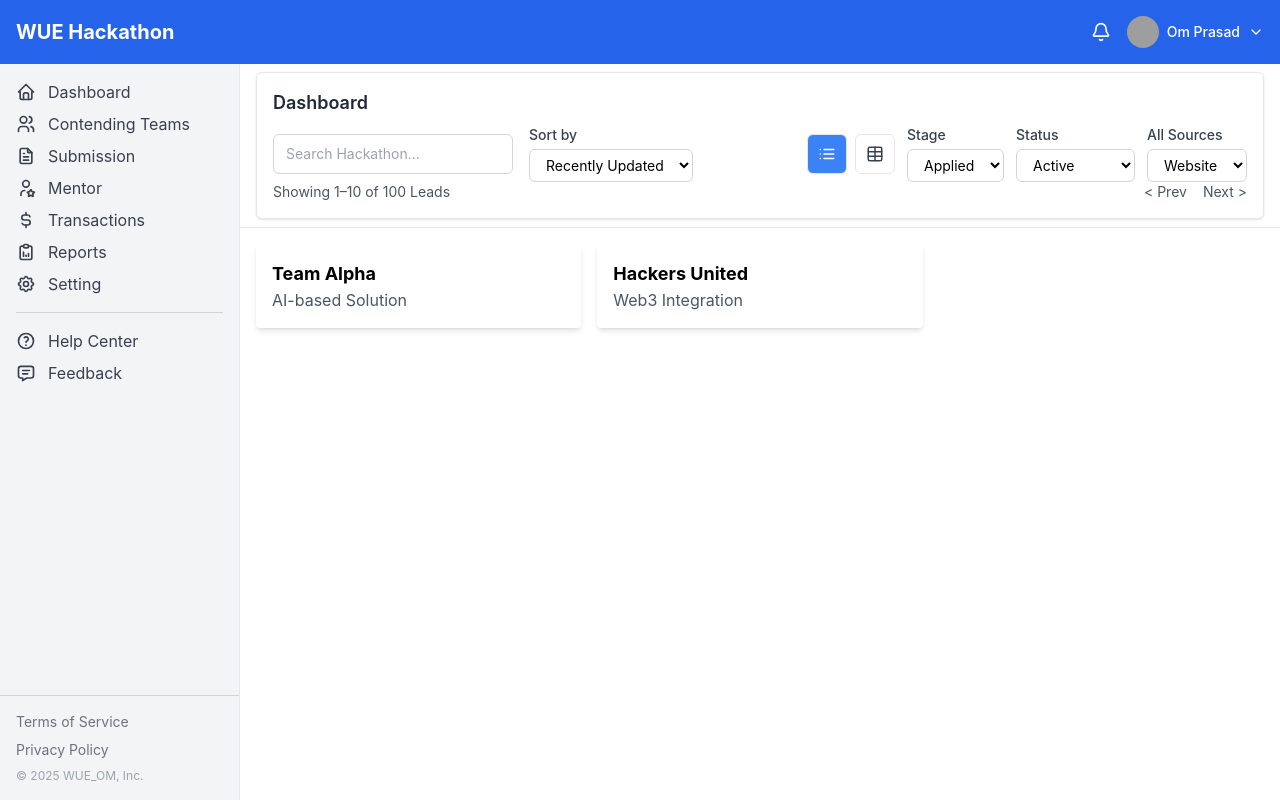
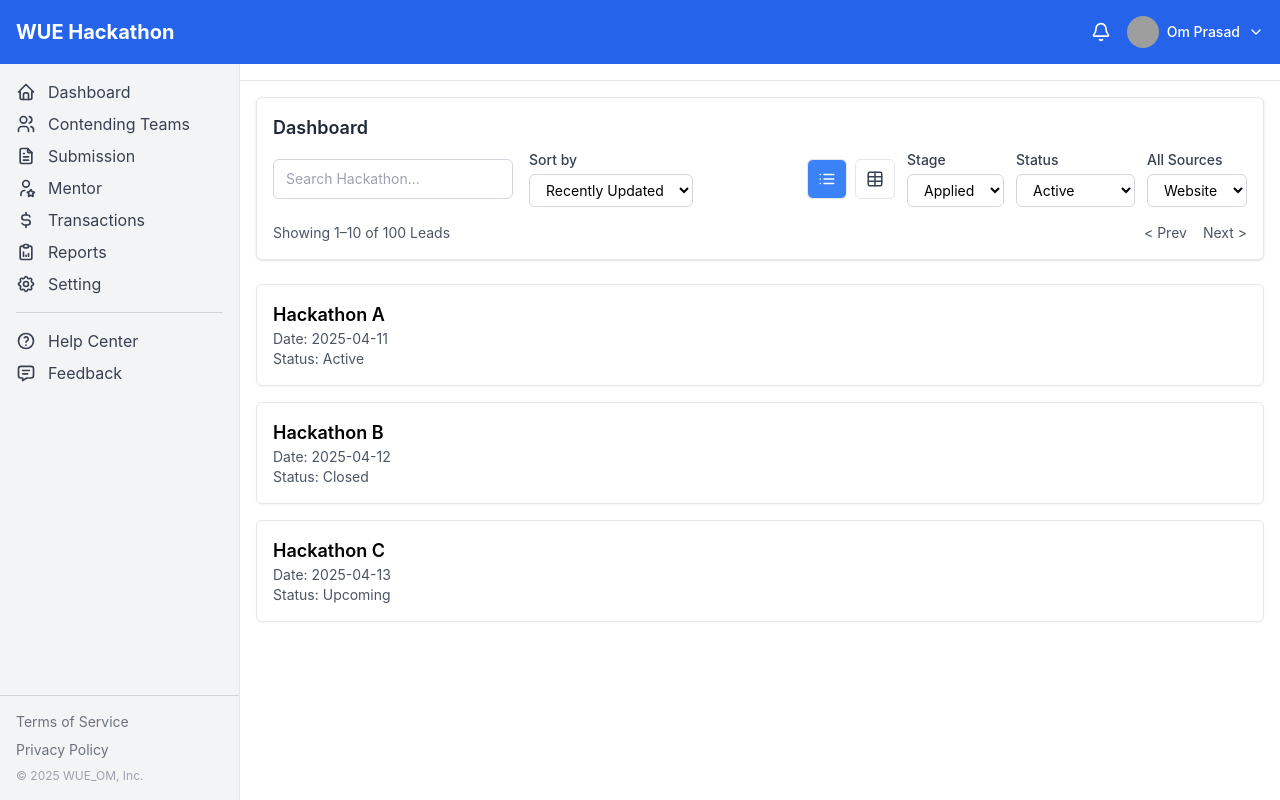
Before and after one commit to Omkar0231/Cohort2, a React (Create React App) app in the folder om/: page /dashboard in a window 1280 px wide. Built offline with nearby package versions, Linux system fonts and the light colour scheme; grey boxes are pictures that could not be loaded.

Commit message:
complete

```diff
--- a/om/src/components/layout/Appbar.jsx
+++ b/om/src/components/layout/Appbar.jsx
@@ -1,9 +1,8 @@
 import React from 'react';
-import Toolbar from './Toolbar';
 
 const Appbar = () => (
     <div className="bg-white border-b px-4 py-2">
-        <Toolbar />
+        {/* <Toolbar /> */}
     </div>
 );
 
--- a/om/src/components/layout/Toolbar.jsx
+++ b/om/src/components/layout/Toolbar.jsx
@@ -1,32 +1,31 @@
-import React from 'react';
+import React, { useState } from 'react';
 import SearchInput from '../ui/SearchInput';
 import Dropdown from '../ui/ToolbarDropdown';
 import ToggleView from '../ui/ToggleView';
 
-const Toolbar = () => {
+const Toolbar = ({ view, setView }) => {
     return (
         <div className="w-full bg-white dark:bg-gray-900/80 backdrop-blur-md p-4 rounded-md shadow border">
             <div className="mb-2 text-lg font-semibold text-gray-800 dark:text-white">Dashboard</div>
 
-            {/* Filters */}
             <div className="flex flex-col md:flex-row justify-between items-center gap-4">
-                {/* Left Section */}
+                {/* Left section */}
                 <div className="flex flex-col sm:flex-row gap-4 items-center w-full md:w-1/2">
                     <SearchInput placeholder="Search Hackathon..." />
                     <Dropdown label="Sort by" options={["Recently Updated", "Name", "Start Date"]} />
                 </div>
 
-                {/* Right Section */}
+                {/* Right section */}
                 <div className="flex flex-wrap gap-3 items-center justify-end w-full md:w-1/2">
-                    <ToggleView />
+                    <ToggleView view={view} setView={setView} />
                     <Dropdown label="Stage" options={["Applied", "Initial", "Final", "Closed"]} />
                     <Dropdown label="Status" options={["Active", "Inactive", "Completed"]} />
                     <Dropdown label="All Sources" options={["Website", "Referral", "Internal"]} />
                 </div>
             </div>
 
-            {/* Pagination and Summary */}
-            <div className="flex flex-col sm:flex-row justify-between items-center text-sm text-gray-600 dark:text-gray-300">
+            {/* Pagination */}
+            <div className="flex flex-col sm:flex-row justify-between items-center text-sm text-gray-600 dark:text-gray-300 mt-4">
                 <div>Showing 1–10 of 100 Leads</div>
                 <div className="flex gap-4">
                     <button className="hover:underline">&lt; Prev</button>
--- /dev/null
+++ b/om/src/components/ui/ListView.jsx
@@ -0,0 +1,30 @@
+import React from 'react';
+
+const ListView = () => {
+    const data = [
+        { name: 'Hackathon A', date: '2025-04-11', status: 'Active' },
+        { name: 'Hackathon B', date: '2025-04-12', status: 'Closed' },
+        { name: 'Hackathon C', date: '2025-04-13', status: 'Upcoming' },
+    ];
+
+    return (
+        <div className="space-y-4">
+            {data.map((item, idx) => (
+                <div
+                    key={idx}
+                    className="p-4 border rounded-md shadow-sm bg-white dark:bg-gray-800"
+                >
+                    <div className="text-lg font-semibold">{item.name}</div>
+                    <div className="text-sm text-gray-600 dark:text-gray-300">
+                        Date: {item.date}
+                    </div>
+                    <div className="text-sm text-gray-600 dark:text-gray-300">
+                        Status: {item.status}
+                    </div>
+                </div>
+            ))}
+        </div>
+    );
+};
+
+export default ListView;
--- /dev/null
+++ b/om/src/components/ui/TableView.jsx
@@ -0,0 +1,30 @@
+import React from 'react';
+
+const TableView = () => {
+    const data = [
+        { name: 'Hackathon A', date: '2025-04-11', status: 'Active' },
+        { name: 'Hackathon B', date: '2025-04-12', status: 'Closed' },
+        { name: 'Hackathon C', date: '2025-04-13', status: 'Upcoming' },
+    ];
+
+    return (
+        <div className="grid grid-cols-1 sm:grid-cols-2 lg:grid-cols-3 gap-4">
+            {data.map((item, idx) => (
+                <div
+                    key={idx}
+                    className="p-4 border rounded-lg shadow-md bg-white dark:bg-gray-800"
+                >
+                    <div className="text-xl font-bold">{item.name}</div>
+                    <div className="text-sm mt-1 text-gray-500 dark:text-gray-300">
+                        {item.date}
+                    </div>
+                    <div className="mt-2 inline-block px-2 py-1 bg-blue-100 text-blue-800 rounded text-xs">
+                        {item.status}
+                    </div>
+                </div>
+            ))}
+        </div>
+    );
+};
+
+export default TableView;
--- a/om/src/components/ui/ToggleView.jsx
+++ b/om/src/components/ui/ToggleView.jsx
@@ -1,26 +1,24 @@
-import React, { useState } from 'react';
+import React from 'react';
 import { List, Table } from 'lucide-react';
 
-const ToggleView = () => {
-    const [view, setView] = useState('list');
-
-    const buttonBaseStyle = "h-10 w-10 flex items-center justify-center border rounded-md transition-colors duration-200";
-    const activeStyle = "bg-blue-500 text-white";
-    const inactiveStyle = "bg-white text-gray-700 hover:bg-gray-100";
+const ToggleView = ({ view, setView }) => {
+    const buttonBase = "h-10 w-10 flex items-center justify-center border rounded-md transition";
+    const active = "bg-blue-500 text-white";
+    const inactive = "bg-white text-gray-700 hover:bg-gray-100";
 
     return (
         <div className="flex gap-2 items-center">
             <button
                 onClick={() => setView('list')}
                 aria-label="List View"
-                className={`${buttonBaseStyle} ${view === 'list' ? activeStyle : inactiveStyle}`}
+                className={`${buttonBase} ${view === 'list' ? active : inactive}`}
             >
                 <List size={18} />
             </button>
             <button
                 onClick={() => setView('table')}
                 aria-label="Table View"
-                className={`${buttonBaseStyle} ${view === 'table' ? activeStyle : inactiveStyle}`}
+                className={`${buttonBase} ${view === 'table' ? active : inactive}`}
             >
                 <Table size={18} />
             </button>
--- a/om/src/pages/Dashboard.jsx
+++ b/om/src/pages/Dashboard.jsx
@@ -1,16 +1,17 @@
-// src/pages/Dashboard.jsx
-import React from 'react';
-import CardList from '../components/ui/CardList';
+import React, { useState } from 'react';
+import Toolbar from '../components/layout/Toolbar';
+import ListView from '../components/ui/ListView';
+import TableView from '../components/ui/TableView';
 
 const Dashboard = () => {
-    const sampleData = [
-        { title: "Team Alpha", description: "AI-based Solution" },
-        { title: "Hackers United", description: "Web3 Integration" },
-    ];
+    const [view, setView] = useState('list');
 
     return (
         <div className="p-4">
-            <CardList data={sampleData} />
+            <Toolbar view={view} setView={setView} />
+            <div className="mt-6">
+                {view === 'list' ? <ListView /> : <TableView />}
+            </div>
         </div>
     );
 };
```
